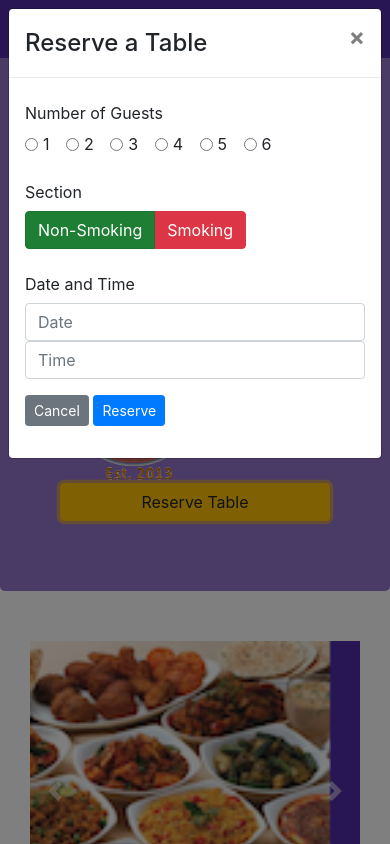
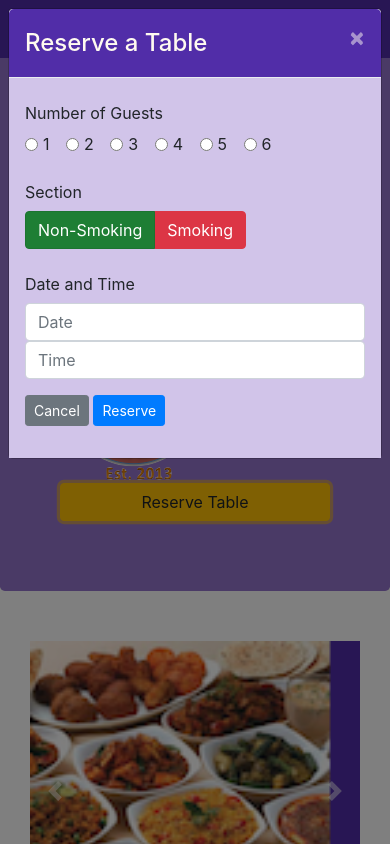
Before and after one commit to edkuse/conFusion, a website: page index.html in a window 390 px wide. Both pictures are taken after a click on the button "Reserve Table". Shown: the top 844 px of the page. Drawn offline with nearby package versions, Linux system fonts and the light colour scheme.

Commit message:
Assignment 4

```diff
--- a/css/styles.scss
+++ b/css/styles.scss
@@ -74,3 +74,18 @@ body{
     bottom: 0px;
     z-index: 1;
 }
+
+.modal {
+    .modal-header {
+        background: $background-dark;
+        color: floralwhite;
+
+        .close {
+            color: floralwhite;
+        }
+    }
+
+    .modal-body {
+        background: $background-pale;
+    }
+}
--- a/index.html
+++ b/index.html
@@ -41,14 +41,15 @@
                     </li>
                 </ul>
                 <span class="navbar-text">
-                    <a data-toggle="modal" data-target="#loginModal">
-                    <span class="fa fa-sign-in"></span> Login</a>
+                    <a href="#" id="login" class="openmodal">
+                        <span class="fa fa-sign-in"></span> Login
+                    </a>
                 </span>
             </div>
         </div>
     </nav>
 
-    <div id="loginModal" class="modal fade" role="dialog">
+    <div id="login-modal" class="modal fade" role="dialog">
         <div class="modal-dialog modal-lg" role="content">
             <!-- Modal content-->
             <div class="modal-content">
@@ -85,27 +86,7 @@
         </div>
     </div>
 
-    <header class="jumbotron">
-        <div class="container">
-            <div class="row row-header">
-                <div class="col-12 col-sm-6">
-                    <h1>Ristorante con Fusion</h1>
-                    <p>We take inspiration from the World's best cuisines, and create a unique fusion experience. Our lipsmacking creations will tickle your culinary senses!</p>
-                </div>
-                <div class="col-12 col-sm-3 align-self-center">
-                    <img src="img/logo.png" class="img-fluid">
-                </div>
-                <div class="col-12 col-sm-3 align-self-center">
-                    <button type="button"
-                       class="btn btn-block btn-warning"
-                       data-toggle="modal"
-                       data-target="#reserveModal">Reserve Table</button>
-                </div>
-            </div>
-        </div>
-    </header>
-
-    <div id="reserveModal" class="modal fade" role="dialog">
+    <div id="reserve-modal" class="modal fade" role="dialog">
         <div class="modal-dialog modal-lg" role="content">
             <!-- Modal content-->
             <div class="modal-content">
@@ -177,6 +158,25 @@
             </div>
         </div>
     </div>
+
+    <header class="jumbotron">
+        <div class="container">
+            <div class="row row-header">
+                <div class="col-12 col-sm-6">
+                    <h1>Ristorante con Fusion</h1>
+                    <p>We take inspiration from the World's best cuisines, and create a unique fusion experience. Our lipsmacking creations will tickle your culinary senses!</p>
+                </div>
+                <div class="col-12 col-sm-3 align-self-center">
+                    <img src="img/logo.png" class="img-fluid">
+                </div>
+                <div class="col-12 col-sm-3 align-self-center">
+                    <button type="button"
+                            id="reserve"
+                            class="btn btn-block btn-warning openmodal">Reserve Table</button>
+                </div>
+            </div>
+        </div>
+    </header>
 
     <div class="container">
         <div class="row row-content">
@@ -321,6 +321,17 @@
                     $("#carouselButton").children("span").addClass('fa-pause');
                 }
             });
+
+            // Open modal based on button clicked
+            $('.openmodal').click(function(e) {
+                e.preventDefault();
+
+                var id = this.id,
+                     m = $('#' + id + '-modal');
+
+                // Toggles modal, should always open it
+                m.modal('toggle');
+            });
         });
     </script>
 </body>
```
Also changed, not shown: css/styles.css.
